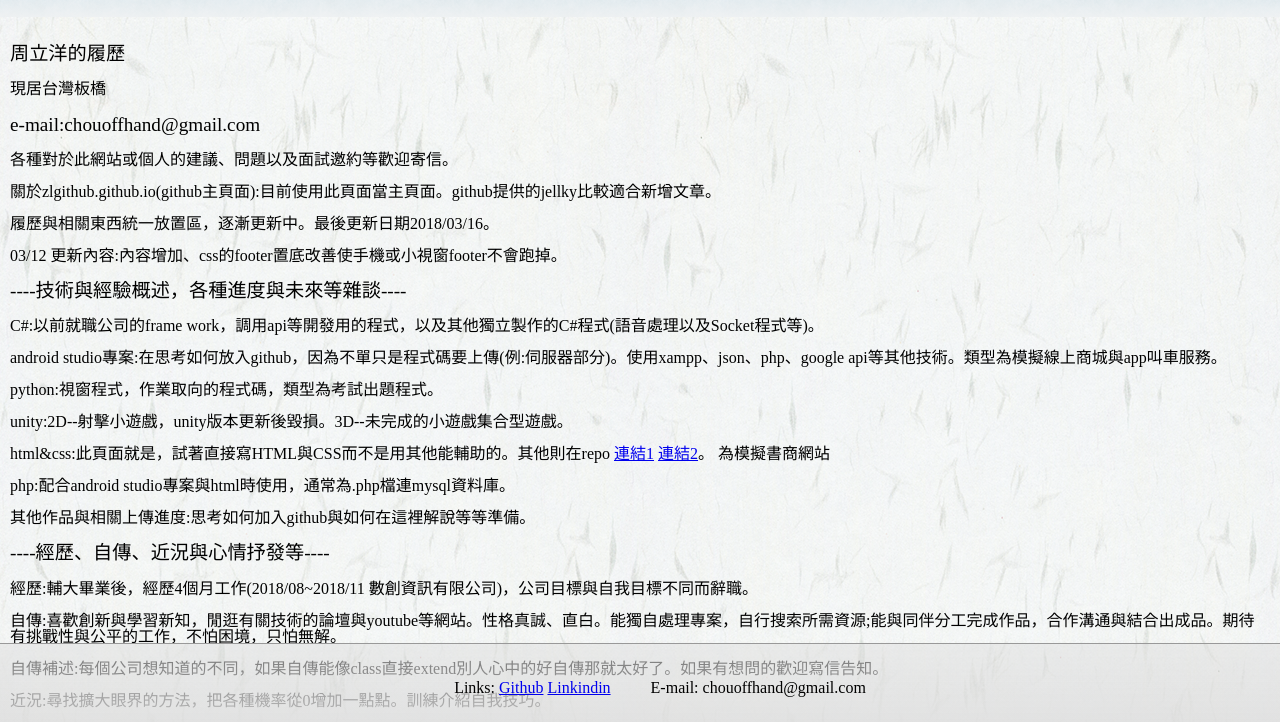
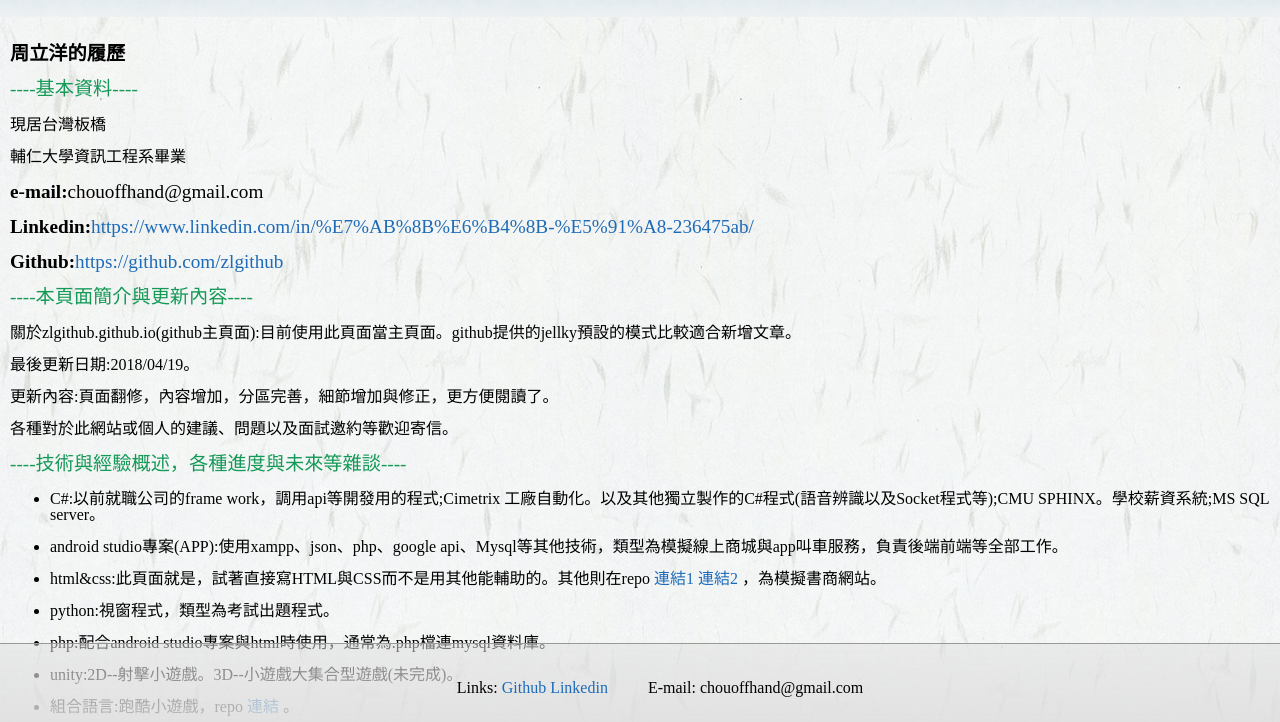
Before and after one commit to zlgithub/html-githubpage, a plain HTML site: page index.html in a window 1280 px wide. Shown: the part 68-790 px from the top of the page. Drawn offline with nearby package versions, Linux system fonts and the light colour scheme.

Commit message:
20190419

```diff
--- a/index.html
+++ b/index.html
@@ -37,38 +37,61 @@ $(document).ready(function(){
 <main>
 
 <div>
-<big><p>周立洋的履歷</p></big>
+<big><p><b>周立洋的履歷</b></p></big>
+<big><p style="color:#159957">----基本資料----</p></big>
 <p>現居台灣板橋</p>
-<big><p>e-mail:chouoffhand@gmail.com</p></big>
-<p>各種對於此網站或個人的建議、問題以及面試邀約等歡迎寄信。</p>
-<p>關於zlgithub.github.io(github主頁面):目前使用此頁面當主頁面。github提供的jellky比較適合新增文章。</p>
+<p>輔仁大學資訊工程系畢業</p>
+<big><p><b>e-mail:</b>chouoffhand@gmail.com</p></big>
+<big><p><b>Linkedin:</b><a href="https://www.linkedin.com/in/%E7%AB%8B%E6%B4%8B-%E5%91%A8-236475ab/">https://www.linkedin.com/in/%E7%AB%8B%E6%B4%8B-%E5%91%A8-236475ab/</a></p></big>
+<big><p><b>Github:</b><a href="https://github.com/zlgithub">https://github.com/zlgithub</a></p></big>
 </div>
 
 <div>
-<p>履歷與相關東西統一放置區，逐漸更新中。最後更新日期2018/03/16。</p>
-<p>03/12 更新內容:內容增加、css的footer置底改善使手機或小視窗footer不會跑掉。</p>
+<big><p style="color:#159957">----本頁面簡介與更新內容----</p></big>
+<p>關於zlgithub.github.io(github主頁面):目前使用此頁面當主頁面。github提供的jellky預設的模式比較適合新增文章。</p>
+<p>最後更新日期:2018/04/19。</p>
+<p>更新內容:頁面翻修，內容增加，分區完善，細節增加與修正，更方便閱讀了。</p>
+<p>各種對於此網站或個人的建議、問題以及面試邀約等歡迎寄信。</p>
 </div>
 
 <div>
-<big><p>----技術與經驗概述，各種進度與未來等雜談----</p></big>
-<p>C#:以前就職公司的frame work，調用api等開發用的程式，以及其他獨立製作的C#程式(語音處理以及Socket程式等)。</p>
-<p>android studio專案:在思考如何放入github，因為不單只是程式碼要上傳(例:伺服器部分)。使用xampp、json、php、google api等其他技術。類型為模擬線上商城與app叫車服務。</p>
-<p>python:視窗程式，作業取向的程式碼，類型為考試出題程式。</p>
-<p>unity:2D--射擊小遊戲，unity版本更新後毀損。3D--未完成的小遊戲集合型遊戲。</p>
-<p>html&amp;css:此頁面就是，試著直接寫HTML與CSS而不是用其他能輔助的。其他則在repo <a href="https://github.com/zlgithub/booksearch">連結1</a> <a href="https://github.com/zlgithub/book">連結2</a>。 為模擬書商網站</p>
-<p>php:配合android studio專案與html時使用，通常為.php檔連mysql資料庫。</p>
-</div>
-
-<div>
+<big><p style="color:#159957">----技術與經驗概述，各種進度與未來等雜談----</p></big>
+<ul>
+	<li>
+		<p>C#:以前就職公司的frame work，調用api等開發用的程式;Cimetrix 工廠自動化。以及其他獨立製作的C#程式(語音辨識以及Socket程式等);CMU SPHINX。學校薪資系統;MS SQL server。</p>
+	</li>
+	<li>
+		<p>android studio專案(APP):使用xampp、json、php、google api、Mysql等其他技術，類型為模擬線上商城與app叫車服務，負責後端前端等全部工作。</p>
+	</li>
+	<li>
+		<p>html&amp;css:此頁面就是，試著直接寫HTML與CSS而不是用其他能輔助的。其他則在repo <a href="https://github.com/zlgithub/booksearch">連結1</a> <a href="https://github.com/zlgithub/book">連結2</a> ，為模擬書商網站。</p>
+	</li>
+	<li>
+		<p>python:視窗程式，類型為考試出題程式。</p>
+	</li>
+	<li>
+		<p>php:配合android studio專案與html時使用，通常為.php檔連mysql資料庫。</p>
+	</li>
+	<li>
+		<p>unity:2D--射擊小遊戲。3D--小遊戲大集合型遊戲(未完成)。</p>
+	</li>
+	<li>
+		<p>組合語言:跑酷小遊戲，repo <a href="https://github.com/zlgithub/RunGame">連結</a> 。</p>
+	</li>
+</ul>
 <p>其他作品與相關上傳進度:思考如何加入github與如何在這裡解說等等準備。</p>
 </div>
 
 <div>
-<big><p>----經歷、自傳、近況與心情抒發等----</p></big>
+<big><p style="color:#159957">----經歷、自傳等----</p></big>
 <p>經歷:輔大畢業後，經歷4個月工作(2018/08~2018/11 數創資訊有限公司)，公司目標與自我目標不同而辭職。</p>
-<p>自傳:喜歡創新與學習新知，閒逛有關技術的論壇與youtube等網站。性格真誠、直白。能獨自處理專案，自行搜索所需資源;能與同伴分工完成作品，合作溝通與結合出成品。期待有挑戰性與公平的工作，不怕困境，只怕無解。</p>
-<p>自傳補述:每個公司想知道的不同，如果自傳能像class直接extend別人心中的好自傳那就太好了。如果有想問的歡迎寫信告知。</p>
-<p>近況:尋找擴大眼界的方法，把各種機率從0增加一點點。訓練介紹自我技巧。</p>
+<p>自傳:喜歡創新與學習新知，閒逛有關技術的論壇與youtube、ptt等網站。性格真誠、直白。能獨自處理專案，自行搜索所需資源，完成目標期望;能與同伴分工完成作品，合作溝通與結合出成品。</p>
+<p>關於自傳:每個公司想知道的不同，如果自傳能像class直接extend別人心中的好自傳那就太好了。如果有想問的歡迎e-mail告知。</p>
+</div>
+
+<div>
+<big><p style="color:#159957">----近況與心情抒發等----</p></big>
+<p>近況與目標:增進人生觀、生涯規劃、人生目標等。尋找可以當作目標的程式技術。訓練自我介紹技巧。尋找擴大眼界的方法，把各種機率從0增加一點點。</p>
 <p>心境:可怕的不是知道"一山還有一山高、人外有人天外有天"，而是在爬過比別人多的山之後看不到下一座山，這已經不是爬山的問題了。</p>
 </div>
 
@@ -84,7 +107,7 @@ $(document).ready(function(){
 		<a href="https://github.com/zlgithub">Github</a>
     </li>
 	<li>
-		<a href="https://www.linkedin.com/in/%E7%AB%8B%E6%B4%8B-%E5%91%A8-236475ab/">Linkindin</a>
+		<a href="https://www.linkedin.com/in/%E7%AB%8B%E6%B4%8B-%E5%91%A8-236475ab/">Linkedin</a>
 	</li>
 </ul>
 <ul>
--- a/zlgithubUI/css/style.css
+++ b/zlgithubUI/css/style.css
@@ -92,6 +92,13 @@ header nav a{
 	cursor: pointer;
 }
 
+a
+{
+	color: #1e6bb8;
+	text-decoration: none;
+}
+
+
 /*footer*/
 .footer-link{
 	margin: 10px;
```
